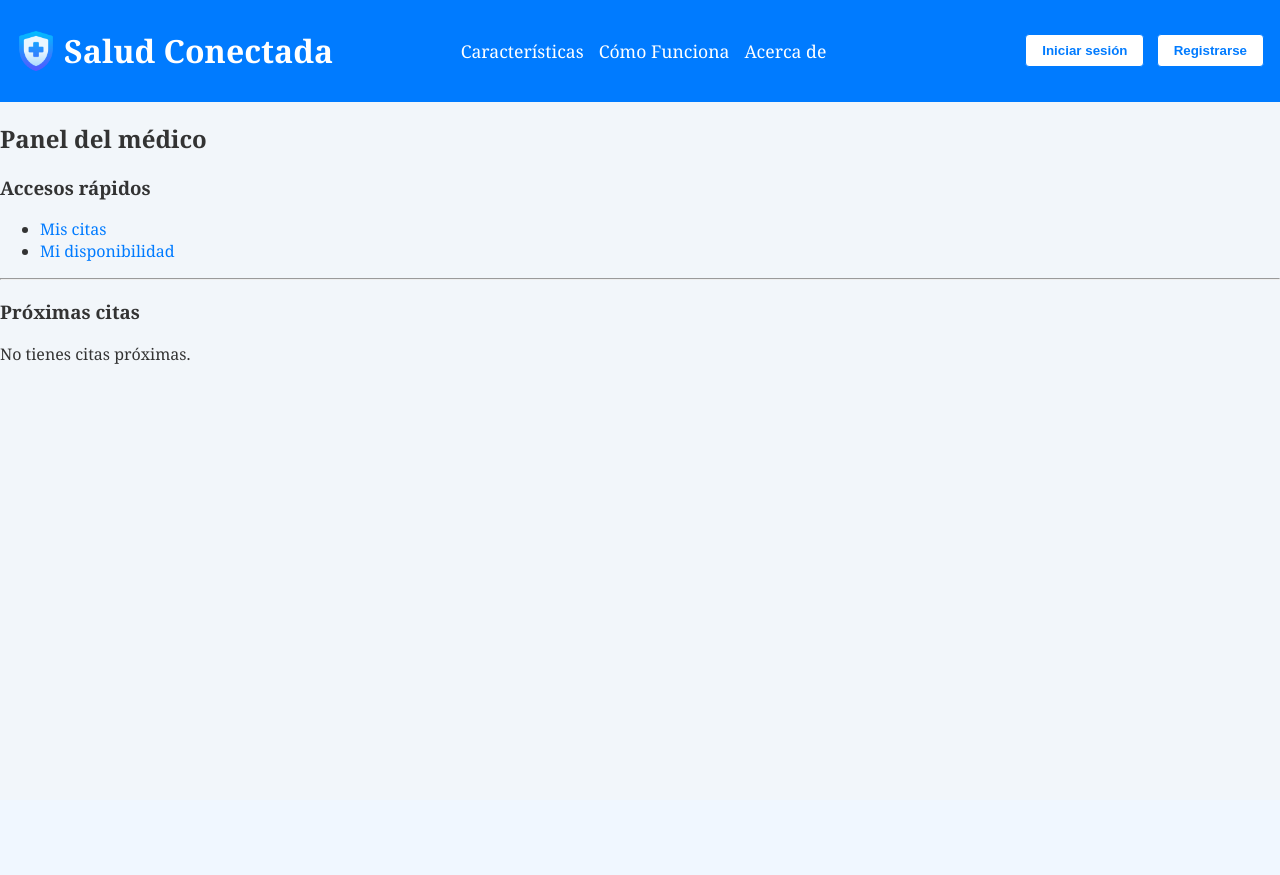
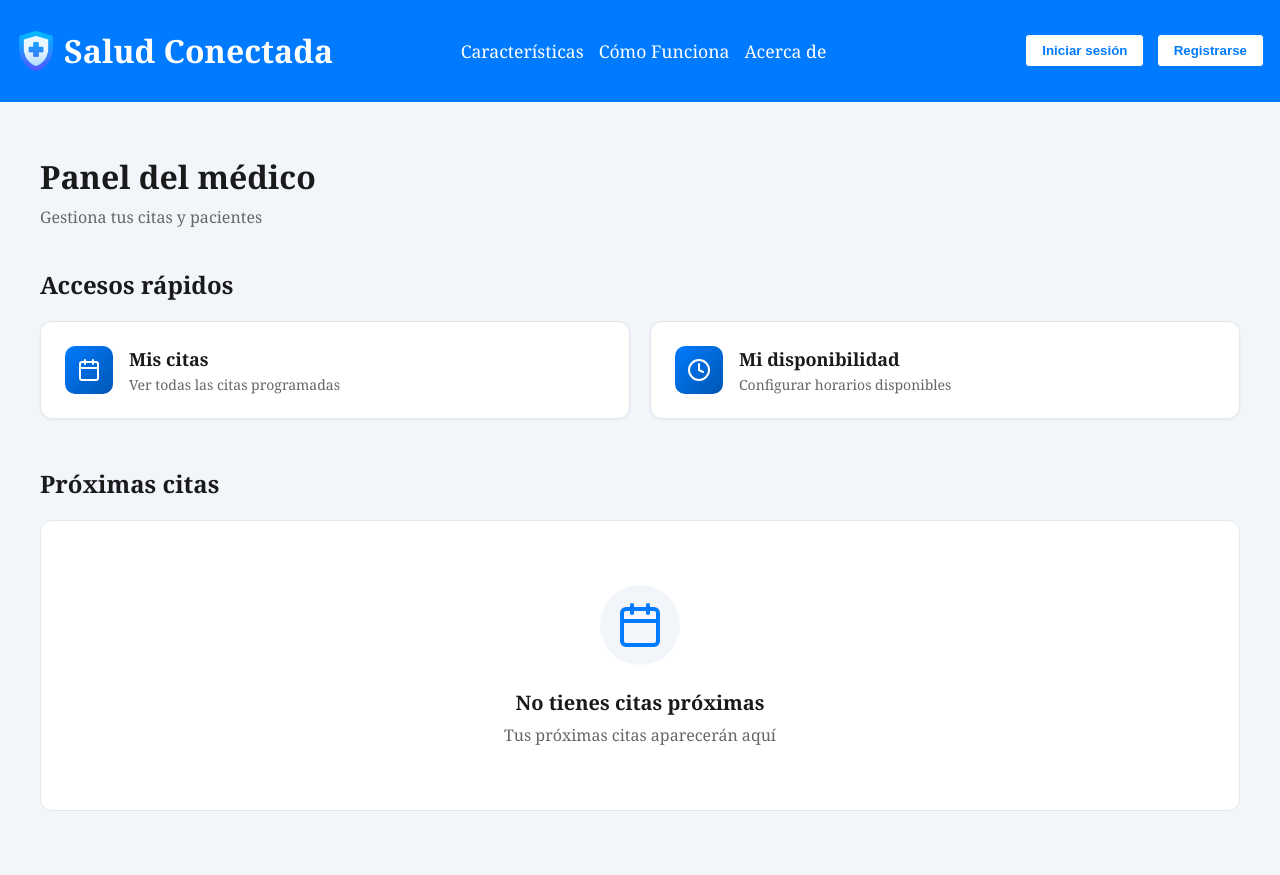
Before and after one commit to jaco8ar/SaludConectada, a Django app: template templates/dashboard/doctor_dashboard.html in a window 1280 px wide. Before the commit the page ends 364 px from the top, so only its background shows below. Run offline with Django 5.2, Linux system fonts and the light colour scheme; the template is opened without the code that fills it, so the values that code supplies are empty.

Commit message:
add: estilos para panel de médico

```diff
--- /dev/null
+++ b/static/styles/dashboard/doctor_dashboard.css
@@ -0,0 +1,313 @@
+/* Doctor Dashboard Styles */
+
+.dashboard-container {
+  max-width: 1200px;
+  margin: 0 auto;
+  padding: 2rem 1rem;
+}
+
+.dashboard-header {
+  margin-bottom: 2.5rem;
+}
+
+.dashboard-header h1 {
+  font-size: 2rem;
+  font-weight: 700;
+  color: #1a1a1a;
+  margin-bottom: 0.5rem;
+}
+
+.dashboard-header .subtitle {
+  font-size: 1rem;
+  color: #666;
+  margin: 0;
+}
+
+/* Quick Access Section */
+.quick-access-section {
+  margin-bottom: 3rem;
+}
+
+.quick-access-section h2 {
+  font-size: 1.5rem;
+  font-weight: 600;
+  color: #1a1a1a;
+  margin-bottom: 1.25rem;
+}
+
+.quick-access-grid {
+  display: grid;
+  grid-template-columns: repeat(auto-fit, minmax(280px, 1fr));
+  gap: 1.25rem;
+}
+
+.access-card {
+  display: flex;
+  align-items: center;
+  gap: 1rem;
+  padding: 1.5rem;
+  background: white;
+  border: 1px solid #e5e7eb;
+  border-radius: 12px;
+  text-decoration: none;
+  transition: all 0.2s ease;
+  box-shadow: 0 1px 3px rgba(0, 0, 0, 0.05);
+}
+
+.access-card:hover {
+  transform: translateY(-2px);
+  box-shadow: 0 4px 12px rgba(0, 123, 255, 0.15);
+  border-color: #007bff;
+}
+
+.access-card .card-icon {
+  flex-shrink: 0;
+  width: 48px;
+  height: 48px;
+  display: flex;
+  align-items: center;
+  justify-content: center;
+  background: linear-gradient(135deg, #007bff 0%, #0056b3 100%);
+  border-radius: 10px;
+  color: white;
+}
+
+.access-card .card-content h3 {
+  font-size: 1.125rem;
+  font-weight: 600;
+  color: #1a1a1a;
+  margin: 0 0 0.25rem 0;
+}
+
+.access-card .card-content p {
+  font-size: 0.875rem;
+  color: #666;
+  margin: 0;
+}
+
+/* Appointments Section */
+.appointments-section {
+  margin-bottom: 2rem;
+}
+
+.appointments-section h2 {
+  font-size: 1.5rem;
+  font-weight: 600;
+  color: #1a1a1a;
+  margin-bottom: 1.25rem;
+}
+
+.appointments-list {
+  display: flex;
+  flex-direction: column;
+  gap: 1rem;
+}
+
+.appointment-card {
+  background: white;
+  border: 1px solid #e5e7eb;
+  border-radius: 12px;
+  padding: 1.5rem;
+  transition: all 0.2s ease;
+  box-shadow: 0 1px 3px rgba(0, 0, 0, 0.05);
+}
+
+.appointment-card:hover {
+  box-shadow: 0 4px 12px rgba(0, 0, 0, 0.08);
+  border-color: #d1d5db;
+}
+
+.appointment-header {
+  display: flex;
+  align-items: center;
+  justify-content: space-between;
+  margin-bottom: 1.25rem;
+  padding-bottom: 1rem;
+  border-bottom: 1px solid #f3f4f6;
+}
+
+.patient-info {
+  display: flex;
+  align-items: center;
+  gap: 1rem;
+}
+
+.patient-avatar {
+  width: 48px;
+  height: 48px;
+  display: flex;
+  align-items: center;
+  justify-content: center;
+  background: #f2f6fa;
+  border-radius: 50%;
+  color: #007bff;
+  flex-shrink: 0;
+}
+
+.patient-details h3 {
+  font-size: 1.125rem;
+  font-weight: 600;
+  color: #1a1a1a;
+  margin: 0 0 0.25rem 0;
+}
+
+.appointment-datetime {
+  font-size: 0.875rem;
+  color: #666;
+  margin: 0;
+}
+
+.status-badge {
+  padding: 0.375rem 0.875rem;
+  border-radius: 20px;
+  font-size: 0.75rem;
+  font-weight: 600;
+  text-transform: uppercase;
+  letter-spacing: 0.5px;
+}
+
+.status-badge.status-pending,
+.status-badge.status-scheduled {
+  background: #fef3c7;
+  color: #92400e;
+}
+
+.status-badge.status-confirmed {
+  background: #d1fae5;
+  color: #065f46;
+}
+
+.status-badge.status-completed {
+  background: #dbeafe;
+  color: #1e40af;
+}
+
+.status-badge.status-cancelled {
+  background: #fee2e2;
+  color: #991b1b;
+}
+
+/* Appointment Actions */
+.appointment-actions {
+  display: flex;
+  gap: 0.75rem;
+  flex-wrap: wrap;
+}
+
+.action-btn {
+  display: inline-flex;
+  align-items: center;
+  gap: 0.5rem;
+  padding: 0.625rem 1.125rem;
+  font-size: 0.875rem;
+  font-weight: 500;
+  border-radius: 8px;
+  text-decoration: none;
+  transition: all 0.2s ease;
+  border: 1px solid transparent;
+}
+
+.action-btn svg {
+  width: 16px;
+  height: 16px;
+}
+
+.btn-primary {
+  background: linear-gradient(135deg, #007bff 0%, #0056b3 100%);
+  color: white;
+}
+
+.btn-primary:hover {
+  transform: translateY(-1px);
+  box-shadow: 0 4px 12px rgba(0, 123, 255, 0.3);
+}
+
+.btn-secondary {
+  background: white;
+  color: #007bff;
+  border-color: #e5e7eb;
+}
+
+.btn-secondary:hover {
+  background: #f2f6fa;
+  border-color: #007bff;
+}
+
+/* Empty State */
+.empty-state {
+  text-align: center;
+  padding: 4rem 2rem;
+  background: white;
+  border: 1px solid #e5e7eb;
+  border-radius: 12px;
+}
+
+.empty-icon {
+  display: inline-flex;
+  align-items: center;
+  justify-content: center;
+  width: 80px;
+  height: 80px;
+  background: #f2f6fa;
+  border-radius: 50%;
+  color: #007bff;
+  margin-bottom: 1.5rem;
+}
+
+.empty-state h3 {
+  font-size: 1.25rem;
+  font-weight: 600;
+  color: #1a1a1a;
+  margin: 0 0 0.5rem 0;
+}
+
+.empty-state p {
+  font-size: 1rem;
+  color: #666;
+  margin: 0;
+}
+
+/* Responsive Design */
+@media (max-width: 768px) {
+  .dashboard-container {
+    padding: 1.5rem 1rem;
+  }
+
+  .dashboard-header h1 {
+    font-size: 1.5rem;
+  }
+
+  .quick-access-grid {
+    grid-template-columns: 1fr;
+  }
+
+  .appointment-header {
+    flex-direction: column;
+    align-items: flex-start;
+    gap: 1rem;
+  }
+
+  .appointment-actions {
+    flex-direction: column;
+    width: 100%;
+  }
+
+  .action-btn {
+    width: 100%;
+    justify-content: center;
+  }
+}
+
+@media (max-width: 480px) {
+  .access-card .card-content h3 {
+    font-size: 1rem;
+  }
+
+  .access-card .card-content p {
+    font-size: 0.8125rem;
+  }
+
+  .empty-state {
+    padding: 3rem 1.5rem;
+  }
+}
--- a/templates/dashboard/doctor_dashboard.html
+++ b/templates/dashboard/doctor_dashboard.html
@@ -1,43 +1,117 @@
 {% extends "base.html" %}
+{% load static %}
+
+{% block extra_css %}
+<link rel="stylesheet" href="/static/styles/dashboard/doctor_dashboard.css">
+{% endblock %}
 
 {% block content %}
-  <h2>Panel del médico</h2>
+  <div class="dashboard-container">
+    <div class="dashboard-header">
+      <h1>Panel del médico</h1>
+      <p class="subtitle">Gestiona tus citas y pacientes</p>
+    </div>
 
-  <section>
-    <h3>Accesos rápidos</h3>
-    <ul>
-      <li><a href="{% url 'scheduling:doctor_appointments' %}">Mis citas</a></li>
-      <li><a href="{% url 'scheduling:doctor_availability' %}">Mi disponibilidad</a></li>
-    </ul>
-  </section>
+    <!-- Quick Access Section -->
+    <section class="quick-access-section">
+      <h2>Accesos rápidos</h2>
+      <div class="quick-access-grid">
+        <a href="{% url 'scheduling:doctor_appointments' %}" class="access-card">
+          <div class="card-icon">
+            <svg xmlns="http://www.w3.org/2000/svg" width="24" height="24" viewBox="0 0 24 24" fill="none" stroke="currentColor" stroke-width="2" stroke-linecap="round" stroke-linejoin="round">
+              <rect x="3" y="4" width="18" height="18" rx="2" ry="2"></rect>
+              <line x1="16" y1="2" x2="16" y2="6"></line>
+              <line x1="8" y1="2" x2="8" y2="6"></line>
+              <line x1="3" y1="10" x2="21" y2="10"></line>
+            </svg>
+          </div>
+          <div class="card-content">
+            <h3>Mis citas</h3>
+            <p>Ver todas las citas programadas</p>
+          </div>
+        </a>
 
-  <hr>
+        <a href="{% url 'scheduling:doctor_availability' %}" class="access-card">
+          <div class="card-icon">
+            <svg xmlns="http://www.w3.org/2000/svg" width="24" height="24" viewBox="0 0 24 24" fill="none" stroke="currentColor" stroke-width="2" stroke-linecap="round" stroke-linejoin="round">
+              <circle cx="12" cy="12" r="10"></circle>
+              <polyline points="12 6 12 12 16 14"></polyline>
+            </svg>
+          </div>
+          <div class="card-content">
+            <h3>Mi disponibilidad</h3>
+            <p>Configurar horarios disponibles</p>
+          </div>
+        </a>
+      </div>
+    </section>
 
-  <section>
-    <h3>Próximas citas</h3>
-    {% if upcoming_appointments %}
-      <table border="1" cellpadding="4">
-        <tr>
-          <th>Paciente</th>
-          <th>Fecha y hora</th>
-          <th>Estado</th>
-          <th>Acciones</th>
-        </tr>
-        {% for appt in upcoming_appointments %}
-          <tr>
-            <td>{{ appt.patient }}</td>
-            <td>{{ appt.scheduled_datetime }}</td>
-            <td>{{ appt.get_status_display }}</td>
-            <td>
-              <a href="{% url 'clinical:video_call' appt.id %}">Videollamada</a> |
-              <a href="{% url 'clinical:doctor_patient_record' appt.id %}">Historial</a> |
-              <a href="{% url 'clinical:manage_consultation' appt.id %}">Notas</a>
-            </td>
-          </tr>
-        {% endfor %}
-      </table>
-    {% else %}
-      <p>No tienes citas próximas.</p>
-    {% endif %}
-  </section>
+    <!-- Upcoming Appointments Section -->
+    <section class="appointments-section">
+      <h2>Próximas citas</h2>
+      {% if upcoming_appointments %}
+        <div class="appointments-list">
+          {% for appt in upcoming_appointments %}
+            <div class="appointment-card">
+              <div class="appointment-header">
+                <div class="patient-info">
+                  <div class="patient-avatar">
+                    <svg xmlns="http://www.w3.org/2000/svg" width="24" height="24" viewBox="0 0 24 24" fill="none" stroke="currentColor" stroke-width="2" stroke-linecap="round" stroke-linejoin="round">
+                      <path d="M20 21v-2a4 4 0 0 0-4-4H8a4 4 0 0 0-4 4v2"></path>
+                      <circle cx="12" cy="7" r="4"></circle>
+                    </svg>
+                  </div>
+                  <div class="patient-details">
+                    <h3>{{ appt.patient }}</h3>
+                    <p class="appointment-datetime">{{ appt.scheduled_datetime|date:"d/m/Y - H:i" }}</p>
+                  </div>
+                </div>
+                <span class="status-badge status-{{ appt.status }}">{{ appt.get_status_display }}</span>
+              </div>
+
+              <div class="appointment-actions">
+                <a href="{% url 'clinical:video_call' appt.id %}" class="action-btn btn-primary">
+                  <svg xmlns="http://www.w3.org/2000/svg" width="16" height="16" viewBox="0 0 24 24" fill="none" stroke="currentColor" stroke-width="2" stroke-linecap="round" stroke-linejoin="round">
+                    <polygon points="23 7 16 12 23 17 23 7"></polygon>
+                    <rect x="1" y="5" width="15" height="14" rx="2" ry="2"></rect>
+                  </svg>
+                  Videollamada
+                </a>
+                <a href="{% url 'clinical:doctor_patient_record' appt.id %}" class="action-btn btn-secondary">
+                  <svg xmlns="http://www.w3.org/2000/svg" width="16" height="16" viewBox="0 0 24 24" fill="none" stroke="currentColor" stroke-width="2" stroke-linecap="round" stroke-linejoin="round">
+                    <path d="M14 2H6a2 2 0 0 0-2 2v16a2 2 0 0 0 2 2h12a2 2 0 0 0 2-2V8z"></path>
+                    <polyline points="14 2 14 8 20 8"></polyline>
+                    <line x1="16" y1="13" x2="8" y2="13"></line>
+                    <line x1="16" y1="17" x2="8" y2="17"></line>
+                    <polyline points="10 9 9 9 8 9"></polyline>
+                  </svg>
+                  Historial
+                </a>
+                <a href="{% url 'clinical:manage_consultation' appt.id %}" class="action-btn btn-secondary">
+                  <svg xmlns="http://www.w3.org/2000/svg" width="16" height="16" viewBox="0 0 24 24" fill="none" stroke="currentColor" stroke-width="2" stroke-linecap="round" stroke-linejoin="round">
+                    <path d="M11 4H4a2 2 0 0 0-2 2v14a2 2 0 0 0 2 2h14a2 2 0 0 0 2-2v-7"></path>
+                    <path d="M18.5 2.5a2.121 2.121 0 0 1 3 3L12 15l-4 1 1-4 9.5-9.5z"></path>
+                  </svg>
+                  Notas
+                </a>
+              </div>
+            </div>
+          {% endfor %}
+        </div>
+      {% else %}
+        <div class="empty-state">
+          <div class="empty-icon">
+            <svg xmlns="http://www.w3.org/2000/svg" width="48" height="48" viewBox="0 0 24 24" fill="none" stroke="currentColor" stroke-width="2" stroke-linecap="round" stroke-linejoin="round">
+              <rect x="3" y="4" width="18" height="18" rx="2" ry="2"></rect>
+              <line x1="16" y1="2" x2="16" y2="6"></line>
+              <line x1="8" y1="2" x2="8" y2="6"></line>
+              <line x1="3" y1="10" x2="21" y2="10"></line>
+            </svg>
+          </div>
+          <h3>No tienes citas próximas</h3>
+          <p>Tus próximas citas aparecerán aquí</p>
+        </div>
+      {% endif %}
+    </section>
+  </div>
 {% endblock %}
--- a/templates/scheduling/new_appointment_step2.html
+++ b/templates/scheduling/new_appointment_step2.html
@@ -117,7 +117,7 @@
             <svg class="label-icon" fill="none" stroke="currentColor" viewBox="0 0 24 24">
               <path stroke-linecap="round" stroke-linejoin="round" stroke-width="2" d="M9 12h6m-6 4h6m2 5H7a2 2 0 01-2-2V5a2 2 0 012-2h5.586a1 1 0 01.707.293l5.414 5.414a1 1 0 01.293.707V19a2 2 0 01-2 2z"/>
             </svg>
-            Motivo de la consulta (opcional)
+            Motivo de la consulta
           </label>
           {{ form.reason }}
         </div>
```
